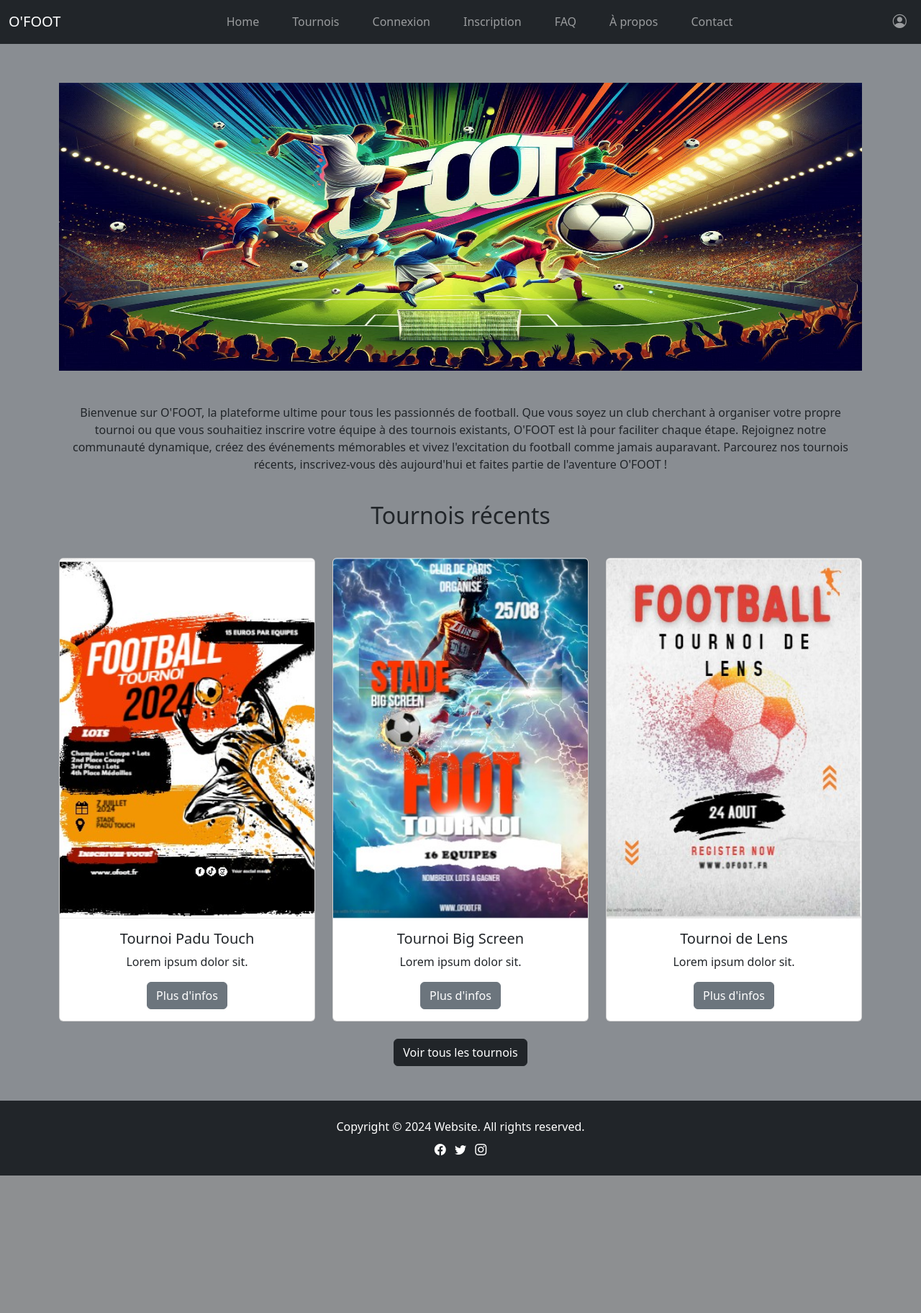
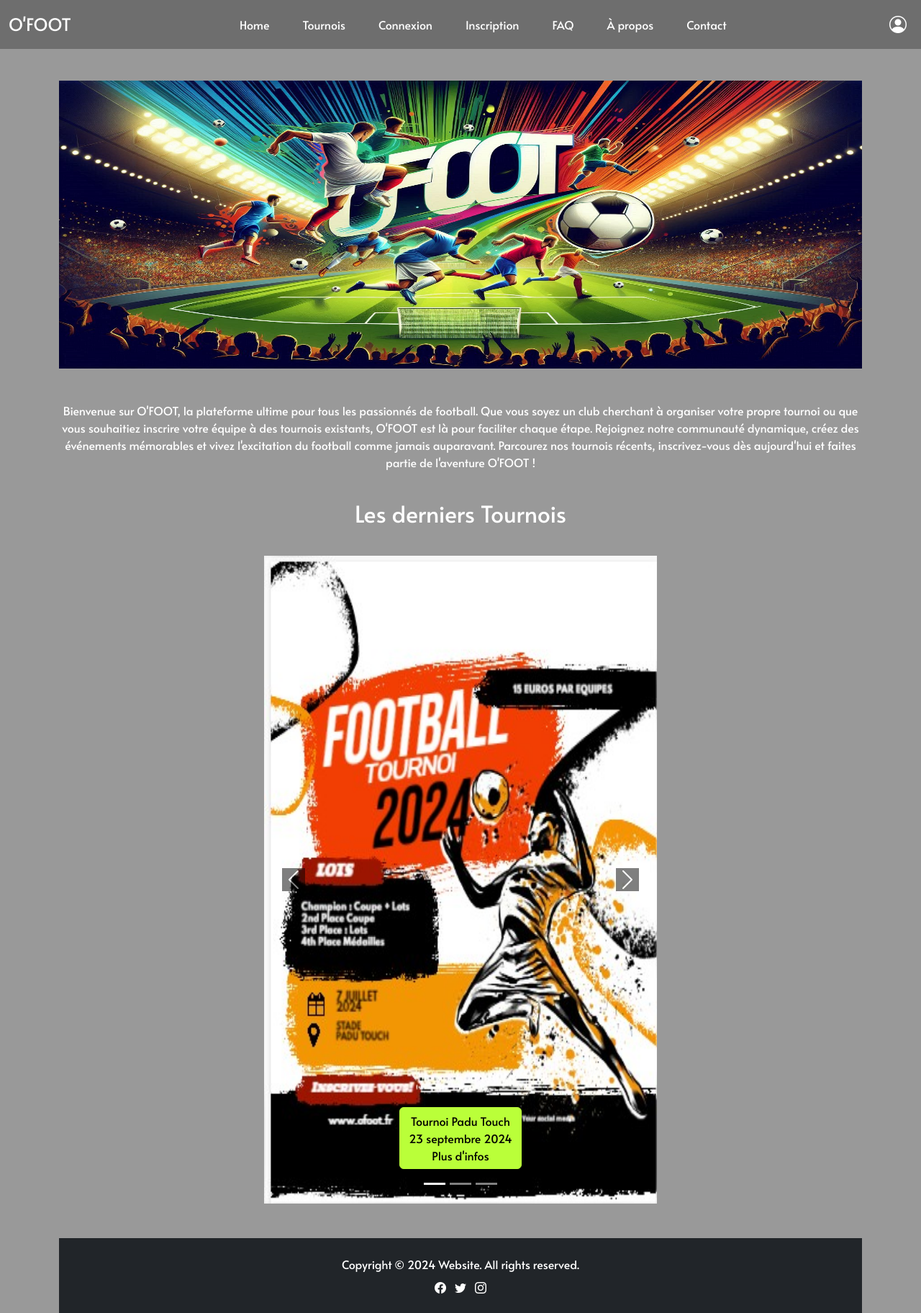
Before and after one commit to ClementHennebelle/ofoot2, a PHP site: page / in a window 1280 px wide. Shown: the whole page at 72% size. Before the commit the page ends 1633 px from the top, so only its background shows below. Run offline with PHP 8.4, Linux system fonts and the light colour scheme; some libraries are stand-ins or nearby versions.

Commit message:
modifications css

```diff
--- a/index.html
+++ b/index.html
@@ -9,8 +9,7 @@
     <link href="./styles.css" rel="stylesheet"> <!-- Link to external CSS file -->
 </head>
 <body>
-    <!-- Navbar -->
-    <nav class="navbar navbar-expand-lg navbar-dark bg-dark">
+    <nav class="navbar navbar-expand-lg navbar-warning bg-company-grey custom-navbar">
         <div class="container-fluid">
             <a class="navbar-brand" href="#">O'FOOT</a>
             <button class="navbar-toggler" type="button" data-bs-toggle="collapse" data-bs-target="#navbarNav" aria-controls="navbarNav" aria-expanded="false" aria-label="Toggle navigation">
@@ -39,6 +38,9 @@
 
 
 
+
+
+
     <!-- Main Content -->
     <div class="container mt-4">
         <div class="row">
@@ -47,53 +49,59 @@
                 <p class="mt-3 description">Bienvenue sur O'FOOT, la plateforme ultime pour tous les passionnés de football. Que vous soyez un club cherchant à organiser votre propre tournoi ou que vous souhaitiez inscrire votre équipe à des tournois existants, O'FOOT est là pour faciliter chaque étape. Rejoignez notre communauté dynamique, créez des événements mémorables et vivez l'excitation du football comme jamais auparavant. Parcourez nos tournois récents, inscrivez-vous dès aujourd'hui et faites partie de l'aventure O'FOOT !</p>
             </div>
         </div>
-        <div class="row mt-4">
-            <div class="col text-center">
-                <h2 class="section-title">Tournois récents</h2>
-                <p class="section-description"></p>
-            </div>
+    <!-- Carrousel de tournois -->
+
+    <div class="row mt-4">
+        <div class="col text-center">
+            <h2 class="section-title">Les derniers Tournois</h2>
+            <p class="section-description"></p>
         </div>
-        <div class="row mt-4">
-            <div class="col-md-4 text-center">
-                <div class="card">
-                    <img src="images/affiche2.jpg" class="card-img-top fixed-size-img" alt="Feature Image">
-                    <div class="card-body">
-                        <h5 class="card-title">Tournoi Padu Touch</h5>
-                        <p class="card-text">Lorem ipsum dolor sit.</p>
-                        <a href="#" class="btn btn-secondary">Plus d'infos</a>
+    </div>
+
+
+    <div class="row mt-8">
+        <div class="col-md-6 offset-md-3">
+            <div id="carouselExampleCaptions" class="carousel slide mt-4" data-bs-ride="carousel">
+                <div class="carousel-indicators">
+                    <button type="button" data-bs-target="#carouselExampleCaptions" data-bs-slide-to="0" class="active" aria-current="true" aria-label="Slide 1"></button>
+                    <button type="button" data-bs-target="#carouselExampleCaptions" data-bs-slide-to="1" aria-label="Slide 2"></button>
+                    <button type="button" data-bs-target="#carouselExampleCaptions" data-bs-slide-to="2" aria-label="Slide 3"></button>
+                </div>
+                <div class="carousel-inner">
+                    <div class="carousel-item active">
+                        <img src="images/affiche2.jpg" class="d-block w-100" alt="...">
+                        <div class="carousel-caption d-none d-md-block">
+                            <h5><a class="btn btn-secondary" href="http://localhost/projet-12-o-foot/tournoi2.html" role="button">Tournoi Padu Touch <br> 23 septembre 2024 <br> Plus d'infos</a></h5>
+                        </div>
+                    </div>
+                    <div class="carousel-item">
+                        <img src="images/affiche4.jpg" class="d-block w-100" alt="...">
+                        <div class="carousel-caption d-none d-md-block">
+                            <h5><a class="btn btn-secondary" href="#" role="button">Tournoi Big Screen <br> 23 octobre 2024 <br> Plus d'infos</a></h5>
+                        </div>
+                    </div>
+                    <div class="carousel-item">
+                        <img src="images/affiche8.jpg" class="d-block w-100" alt="...">
+                        <div class="carousel-caption d-none d-md-block">
+                            <h5><a class="btn btn-secondary" href="#" role="button">Tournoi Padu Touch <br> 23 novembre 2024 <br> Plus d'infos</a></h5>
+                        </div>
                     </div>
                 </div>
-            </div>
-            <div class="col-md-4 text-center">
-                <div class="card">
-                    <img src="images/affiche4.jpg" class="card-img-top fixed-size-img" alt="Feature Image">
-                    <div class="card-body">
-                        <h5 class="card-title">Tournoi Big Screen</h5>
-                        <p class="card-text">Lorem ipsum dolor sit.</p>
-                        <a href="#" class="btn btn-secondary">Plus d'infos</a>
-                    </div>
-                </div>
-            </div>
-            <div class="col-md-4 text-center">
-                <div class="card">
-                    <img src="images/affiche8.jpg" class="card-img-top fixed-size-img" alt="Feature Image">
-                    <div class="card-body">
-                        <h5 class="card-title">Tournoi de Lens</h5>
-                        <p class="card-text">Lorem ipsum dolor sit.</p>
-                        <a href="#" class="btn btn-secondary">Plus d'infos</a>
-                    </div>
-                </div>
-            </div>
-        </div>
-        <div class="row mt-4">
-            <div class="col text-center">
-                <a href="#" class="btn btn-dark">Voir tous les tournois</a>
+                <button class="carousel-control-prev" type="button" data-bs-target="#carouselExampleCaptions" data-bs-slide="prev">
+                    <span class="carousel-control-prev-icon" aria-hidden="true"></span>
+                    <span class="visually-hidden">Previous</span>
+                </button>
+                <button class="carousel-control-next" type="button" data-bs-target="#carouselExampleCaptions" data-bs-slide="next">
+                    <span class="carousel-control-next-icon" aria-hidden="true"></span>
+                    <span class="visually-hidden">Next</span>
+                </button>
             </div>
         </div>
     </div>
+
     <!-- Footer -->
     <footer class="bg-dark text-center text-white py-4 mt-5">
-        <div class="container">
+        <div class="container-fluid">
             <p class="mb-0">Copyright © 2024 Website. All rights reserved.</p>
             <div class="mt-2">
                 <a href="#" class="text-white me-2"><i class="bi bi-facebook"></i></a>
@@ -102,6 +110,7 @@
             </div>
         </div>
     </footer>
+
     <script src="https://cdn.jsdelivr.net/npm/bootstrap@5.3.0-alpha1/dist/js/bootstrap.bundle.min.js"></script>
 </body>
 </html>
--- a/styles.css
+++ b/styles.css
@@ -1,11 +1,21 @@
+/* styles.css */
+
+@import url('https://fonts.bunny.net/css?family=alata:400');
+
 body {
-    background-color: rgb(137, 141, 146);
+    background-color: #999999;
+    color: white;
+    font-family: 'Alata', sans-serif;
 }
 
 .fixed-size-img {
     width: 100%;
     height: 500px; /* ajuster la hauteur de l'image */
     object-fit: cover;
+}
+
+.navbar-nav .nav-link {
+    color: white !important; /* Appliquer la couleur blanche aux liens de la navbar */
 }
 
 .nav-links .nav-item {
@@ -18,11 +28,13 @@ body {
 }
 
 .topcard {
-    width: 1200px;
-    height: 400px;
-    margin-top: 30px;
+    width: 100%; /* Utilisation de 100% pour occuper toute la largeur disponible */
+    height: 400px; /* Ajuste automatiquement la hauteur en fonction de la largeur */
+    max-width: none; /* Assurez-vous que la largeur maximale n'est pas limitée */
+    margin-top: 20px;
     margin-bottom: 30px;
 }
+
 
 .carousel-item img {
     height: 900px; /* Ajustez la hauteur selon vos besoins */
@@ -52,7 +64,6 @@ body {
     margin-bottom: 10px;
 }
 
-/* formulaire login */
 .login-form {
     max-width: 400px;
     margin: 50px auto;
@@ -61,12 +72,46 @@ body {
     border: 1px solid #dee2e6;
     border-radius: 8px;
 }
-.form-text {
-    margin-top: -10px;
-    margin-bottom: 10px;
+
+.carousel-control-prev-icon,
+.carousel-control-next-icon {
+    background-color: black; /* Couleur des flèches de contrôle du carrousel */
 }
 
-.carousel-control-prev-icon,
-        .carousel-control-next-icon {
-            background-color: black;
+.bg-company-grey {
+    background-color: #6E6E6E !important; /* Couleur de fond personnalisée pour la navbar */
 }
+
+.textblack {
+    color: black; /* Couleur du texte noir */
+}
+
+.btn-secondary {
+    background-color: #BAFF39; /* Couleur de fond personnalisée pour les boutons */
+    border-color: #BAFF39; /* Optionnel : couleur de la bordure */
+    color: black; /* Couleur du texte */
+}
+
+/* Augmenter la taille de l'icône à droite */
+.custom-navbar .nav-link i {
+    font-size: 1.5rem; /* Taille de l'icône augmentée */
+    color: white; /* Couleur de l'icône en blanc */
+}
+
+/* Mettre le texte du logo en haut à gauche en blanc */
+.custom-navbar .navbar-brand {
+    color: white; /* Couleur du texte du logo en blanc */
+    font-size: 1.5rem; /* Taille du texte du logo */
+}
+
+.custom-navbar .nav-link {
+    color: white !important; /* Couleur du texte initial */
+    transition: color 0.3s ease; /* Transition fluide pour le changement de couleur */
+}
+
+.custom-navbar .nav-link:hover {
+    color: black; /* Couleur de survol des liens */
+    text-decoration: none; /* Supprime le soulignement par défaut */
+    background-color: #BAFF39; /* Couleur de fond de survol */
+    border-radius: 5px; /* Arrondi des coins */
+}
--- a/subscribe.html
+++ b/subscribe.html
@@ -24,7 +24,7 @@
 </head>
 <body>
     <!-- Navbar -->
-    <nav class="navbar navbar-expand-lg navbar-dark bg-dark">
+    <nav class="navbar navbar-expand-lg navbar-warning bg-company-grey custom-navbar">
         <div class="container-fluid">
             <a class="navbar-brand" href="#">O'FOOT</a>
             <button class="navbar-toggler" type="button" data-bs-toggle="collapse" data-bs-target="#navbarNav" aria-controls="navbarNav" aria-expanded="false" aria-label="Toggle navigation">
@@ -56,6 +56,7 @@
         <div class="row justify-content-center">
             <div class="col-lg-6 col-md-8 col-sm-10">
                 <form class="login-form">
+                    <div class="textblack">
                     <h2 class="text-center">Créer un compte</h2>
                     <div class="mb-3">
                         <label for="exampleInputEmail1" class="form-label">Adresse Email</label>
@@ -82,6 +83,7 @@
                         <label class="form-check-label" for="exampleCheck1">Se souvenir de moi</label>
                     </div>
                     <button type="submit" class="btn btn-secondary w-100">Se connecter</button>
+                </div>
                 </form>
             </div>
         </div>
```
Also changed, not shown: login.html (+11 -1 lines), tournoi2.html (+26 -3 lines), tournois.html (+82 -35 lines).
